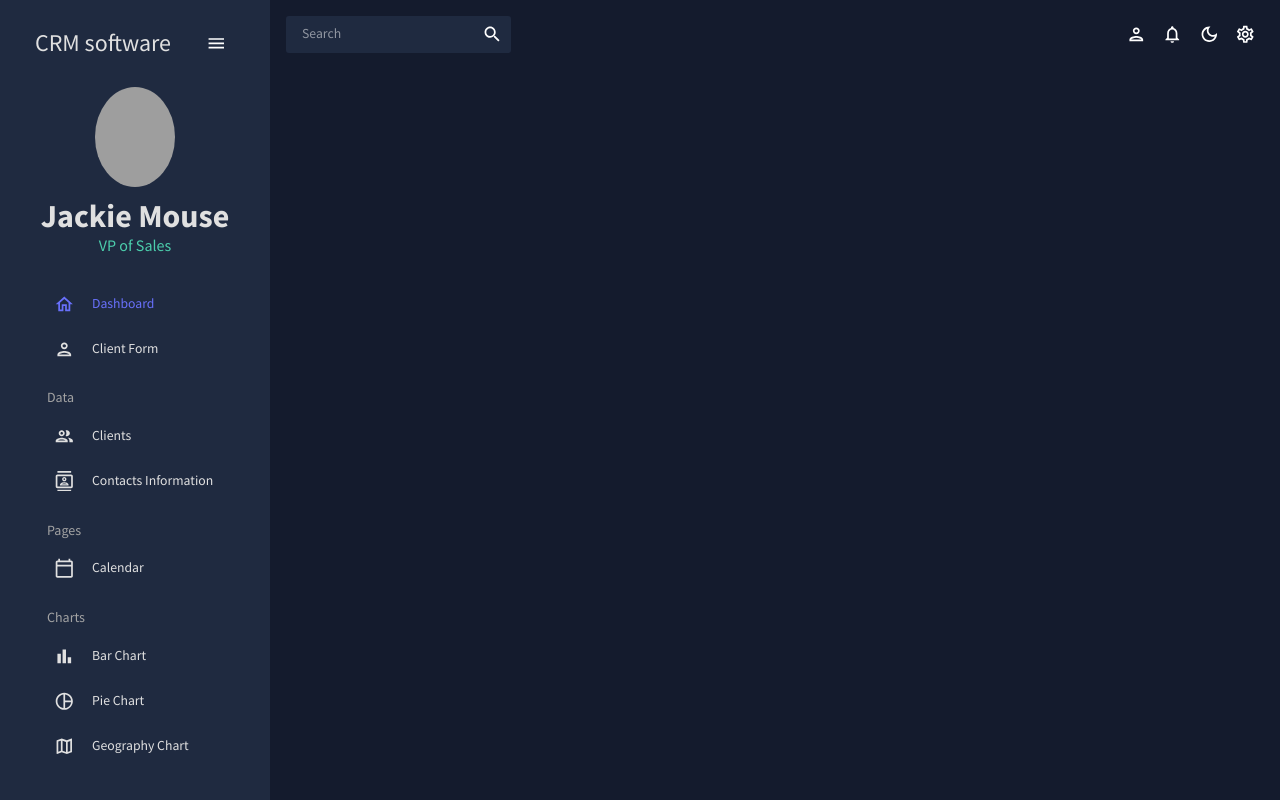
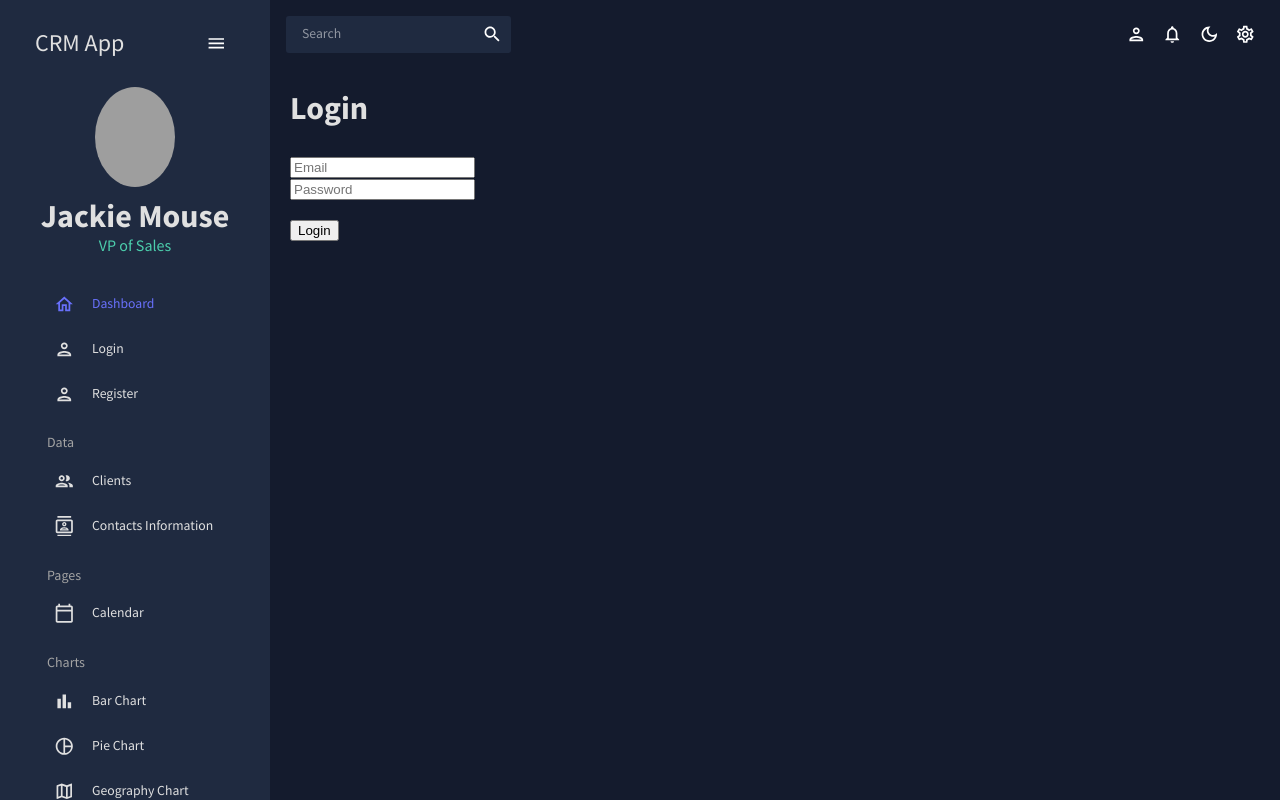
Before and after one commit to HelloWorldItsMeYourProgrammer/Karolis-Sidlauskas-Baigiamasis-FrontEnd, a React (Create React App) app: page /login in a window 1280 px wide. Built offline with nearby package versions, Linux system fonts and the light colour scheme; grey boxes are pictures that could not be loaded.

Commit message:
register; login

```diff
--- a/src/App.js
+++ b/src/App.js
@@ -8,6 +8,7 @@ import Team from "./scenes/clients/index";
 import Pie from "./scenes/pie/index";
 import Bar from "./scenes/bar/index";
 import Form from "./scenes/form/index";
+import Login from "./scenes/login/index";
 import Geography from "./scenes/geography/index";
 import { CssBaseline, ThemeProvider } from "@mui/material";
 import { ColorModeContext, useMode } from "./theme";
@@ -30,6 +31,7 @@ function App() {
               <Route path="/pie" element={<Pie />} />
               <Route path="/bar" element={<Bar />} />
               <Route path="/form" element={<Form />} />
+              <Route path="/login" element={<Login />} />
               <Route path="/geography" element={<Geography />} />
             </Routes>
           </main>
--- a/src/scenes/form/index.jsx
+++ b/src/scenes/form/index.jsx
@@ -5,6 +5,9 @@ import { Box, Button, TextField } from "@mui/material";
 import useMediaQuery from "@mui/material/useMediaQuery";
 import Header from "../../components/Header";
 // import { useHistory } from 'react-router-dom';
+
+
+//REGISTER
 
 const Form = () => {
   const isNonMobile = useMediaQuery("(min-width:600px)");
@@ -119,4 +122,7 @@ const Form = () => {
 /* // const phoneRegExp =
 //   /^((\+[1-9]{1,4}[ -]?)|(\([0-9]{2,3}\)[ -]?)|([0-9]{2,4})[ -]?)*?[0-9]{3,4}[ -]?[0-9]{3,4}$/; */
 
+
+
+
 export default Form;
--- a/src/scenes/global/Sidebar.jsx
+++ b/src/scenes/global/Sidebar.jsx
@@ -77,7 +77,7 @@ const Sidebar = () => {
                 ml="15px"
               >
                 <Typography variant="h3" color={colors.grey[100]}>
-                  CRM software
+                  CRM App
                 </Typography>
                 <IconButton onClick={() => setIsCollapsed(!isCollapsed)}>
                   <MenuOutlinedIcon />
@@ -122,13 +122,19 @@ const Sidebar = () => {
               setSelected={setSelected}
             />
               <Item
-              title="Client Form"
+              title="Login"
+              to="/login"
+              icon={<PersonOutlinedIcon />}
+              selected={selected}
+              setSelected={setSelected}
+            />
+              <Item
+              title="Register"
               to="/form"
               icon={<PersonOutlinedIcon />}
               selected={selected}
               setSelected={setSelected}
             />
-
             <Typography
               variant="h6"
               color={colors.grey[300]}
--- /dev/null
+++ b/src/scenes/login/index.jsx
@@ -0,0 +1,59 @@
+import { useState } from "react"
+import { Box, Button, TextField } from "@mui/material";
+// import { Formik } from "formik";
+// import * as yup from "yup";
+import useMediaQuery from "@mui/material/useMediaQuery";
+import Header from "../../components/Header";
+// import { useHistory } from 'react-router-dom';
+
+
+
+// LOGIN
+const Login = () => {
+      const isNonMobile = useMediaQuery("(min-width:600px)");
+
+    // const handleFormSubmit = (values) => {
+    //   console.log(values);
+    // };
+
+    // const history = useHistory();
+
+    const [email, setEmail] = useState("");
+    const [password, setPassword] = useState("");
+
+    async function loginUser(event) {
+      event.preventDefault();
+
+      const response = await fetch("http://localhost:1337/api/login", {
+        method: "POST",
+        headers: {
+          "Content-Type": "application/json",
+        },
+        body: JSON.stringify({
+          email,
+          password,
+        }),
+      });
+
+      const data = await response.json();
+
+      console.log(data);
+    }
+
+    return (
+        <Box m="20px">
+      <Header title="Login" />
+      <form onSubmit={loginUser}>
+        <input value={email} onChange={(e) => setEmail(e.target.value)} type="email" placeholder="Email" />
+        <br />
+        <input value={password} onChange={(e) => setPassword(e.target.value)} type="password" placeholder="Password" />
+        <br />
+        <Box display="flex" justifyContent="start" mt="20px">
+        <input type="submit" value="Login" />
+        </Box>
+      </form>
+      </Box>
+    );
+  };
+
+export default Login;
```
